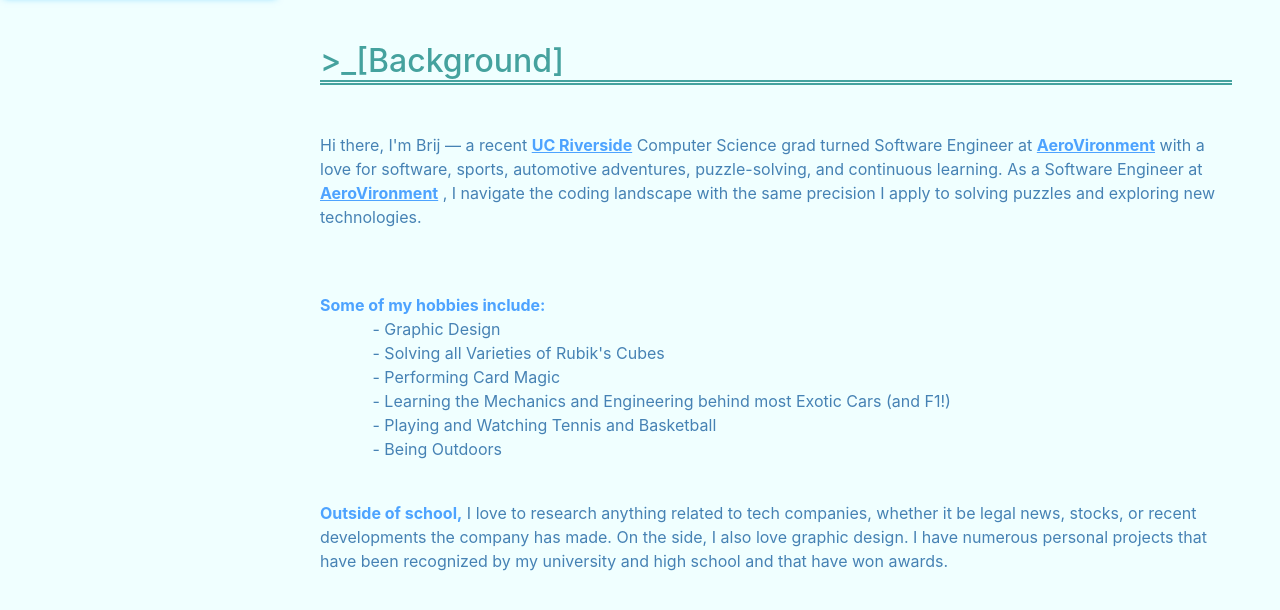
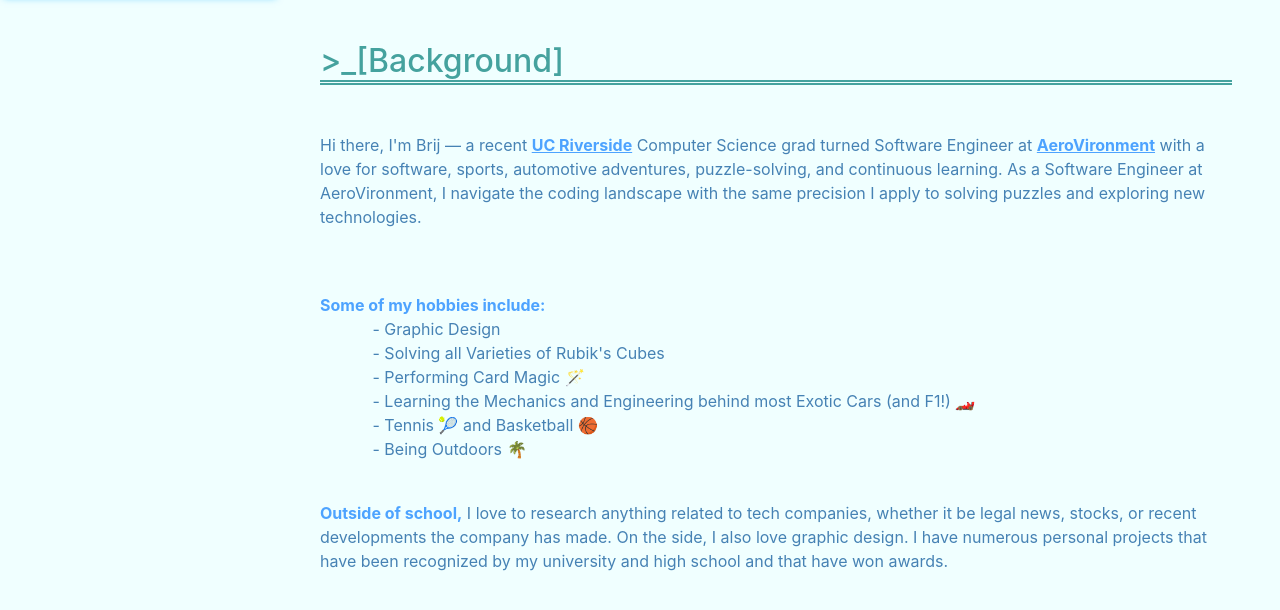
Before and after one commit to brij-shah/brij-shah.github.io, a website with bundled scripts: page index.html in a window 1280 px wide. Shown: the part 806-1416 px from the top of the page. Built offline with nearby package versions, Linux system fonts and the light colour scheme; a web font is replaced by a local one.

Commit message:
Update index.html

```diff
--- a/index.html
+++ b/index.html
@@ -79,7 +79,7 @@
       	<div class = "container" style="position: relative">
         <h1 class="mb-3" id="name" style="color: steelblue;">>_[Brij Shah]</h1><div style="max-width:50%; width: auto/9; height: auto"><img style="max-width:10%; width: auto/9; height: auto; padding-top: 5%; position: absolute; bottom: 23%" src="img/Capture.PNG"/></div>
     	</div>
-        <div class="subheading mb-4" style = "color:  goldenrod">Software Engineer</div>
+        <div class="subheading mb-4" style = "color: #6b9bc3">Software Engineer</div>
 <!--         <p class="subheading mb-3" style = "color: #6b9bc3">University of California, Riverside<br> -->
           <div><span class="emoji" style="font-size: 170%; max-width: 10%; height: auto/9;">👉</span><a class = "highlight-link" href="https://drive.google.com/file/d/1pX_XquWhTwibwIUsdlpNUjOS2QdAog9w/view?usp=sharing" target="_blank" style = "color: #45A29E; max-width: 80%; height: auto/9; font-size: 170%; "><strong>Check out my resume</strong></a></div>
           <br>
@@ -114,9 +114,7 @@
 		    Computer Science grad turned Software Engineer at
 		<a class="underline-link" href="https://www.avinc.com/" target="_blank" style = "color: #4da3ff; text-decoration: underline;"><strong>AeroVironment</strong></a>
 		    with a love for software, sports, automotive adventures, puzzle-solving, and continuous learning.
-		As a Software Engineer at
-		<a class="underline-link" href="https://www.avinc.com/" target="_blank" style = "color: #4da3ff; text-decoration: underline;"><strong>AeroVironment</strong></a>
-		, I navigate the coding landscape with the same precision I apply to solving puzzles and exploring new technologies.
+		As a Software Engineer at AeroVironment, I navigate the coding landscape with the same precision I apply to solving puzzles and exploring new technologies.
 
 <!-- 		    I'm currently a Software Engineer at
 	  <a class="underline-link" href="https://www.avinc.com/" target="_blank" style = "color: #4da3ff; text-decoration: underline;"><strong>AeroVironment!</strong></a>
@@ -136,11 +134,11 @@
             </strong>
                 <ul style="list-style: none" style= "color: #45A29E">
                   <li>&ensp; - Graphic Design</li>
-                  <li>&ensp; - Solving all Varieties of Rubik's Cubes</li>
-                  <li>&ensp; - Performing Card Magic</li>
-                  <li>&ensp; - Learning the Mechanics and Engineering behind most Exotic Cars (and F1!)</li>
-                  <li>&ensp; - Playing and Watching Tennis and Basketball </li>
-                  <li>&ensp; - Being Outdoors</li>
+                  <li>&ensp; - Solving all Varieties of Rubik's Cubes </li>
+                  <li>&ensp; - Performing Card Magic 🪄</li>
+                  <li>&ensp; - Learning the Mechanics and Engineering behind most Exotic Cars (and F1!) 🏎️</li>
+                  <li>&ensp; - Tennis 🎾 and Basketball 🏀</li>
+                  <li>&ensp; - Being Outdoors 🌴</li>
                 </ul>
 
             </div>
```
